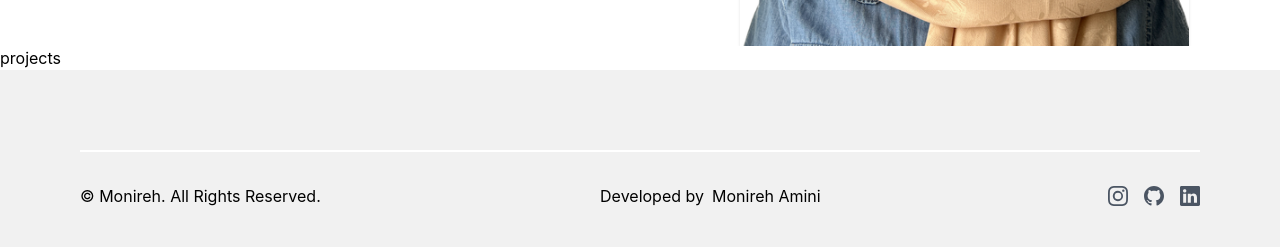
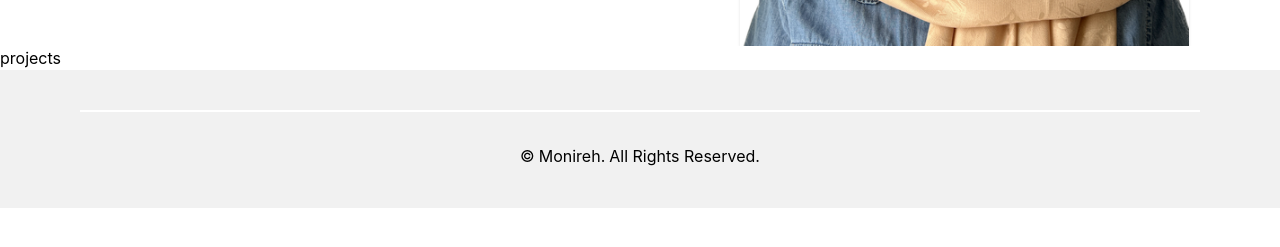
Before and after one commit to monireamini/monireamini.github.io, a Next.js app: page / in a window 1280 px wide. Shown: the part 655-902 px from the top of the page. After the commit the page ends 863 px from the top, so only its background shows below. Built offline with nearby package versions, Linux system fonts and the light colour scheme; no server answers.

Commit message:
update footer

```diff
--- a/components/footer/footer.tsx
+++ b/components/footer/footer.tsx
@@ -4,32 +4,30 @@ import Contacts from "../contacts/contacts";
 const Footer = () => {
     return (
         <div className='bg-[#F1F1F1] dark:bg-gray-900'>
-            <div className='max-w-6xl mx-auto px-4 py-10 md:py-20'>
+            <div className='max-w-6xl mx-auto px-4 py-10 md:py-10'>
                 {/* footer horizontal line separator */}
                 <div className="h-0.5 w-full bg-white dark:bg-gray-700"/>
 
                 {/* footer content */}
-                <div className="flex flex-col space-y-4 md:space-y-0 md:flex-row justify-between md:items-center mt-8">
-                    <div>
-                        <p>&copy; Monireh. All Rights Reserved.</p>
-                    </div>
+                <div className="flex flex-row space-y-4 md:space-y-0 justify-center md:items-center mt-8">
                     <div>
                         <div>
-                            Developed by
+                            &copy;
                             <div
                                 className="inline-block transform hover:scale-110 hover:-rotate-3 transition duration-100">
                                 <a
-                                    className="hover:bg-green-500 rounded-md px-2 py-1  hover:text-gray-50"
+                                    className="hover:bg-green-500 rounded-md px-1 py-1  hover:text-gray-50"
                                     href="https://monireamini.github.io"
                                 >
-                                    Monireh Amini
+                                    Monireh.
                                 </a>
                             </div>
+                             All Rights Reserved.
                         </div>
                     </div>
-                    <div className="space-x-4 flex flex-row items-center">
-                        <Contacts/>
-                    </div>
+                    {/*<div className="space-x-4 flex flex-row items-center">*/}
+                    {/*    <Contacts/>*/}
+                    {/*</div>*/}
                 </div>
             </div>
         </div>
```
